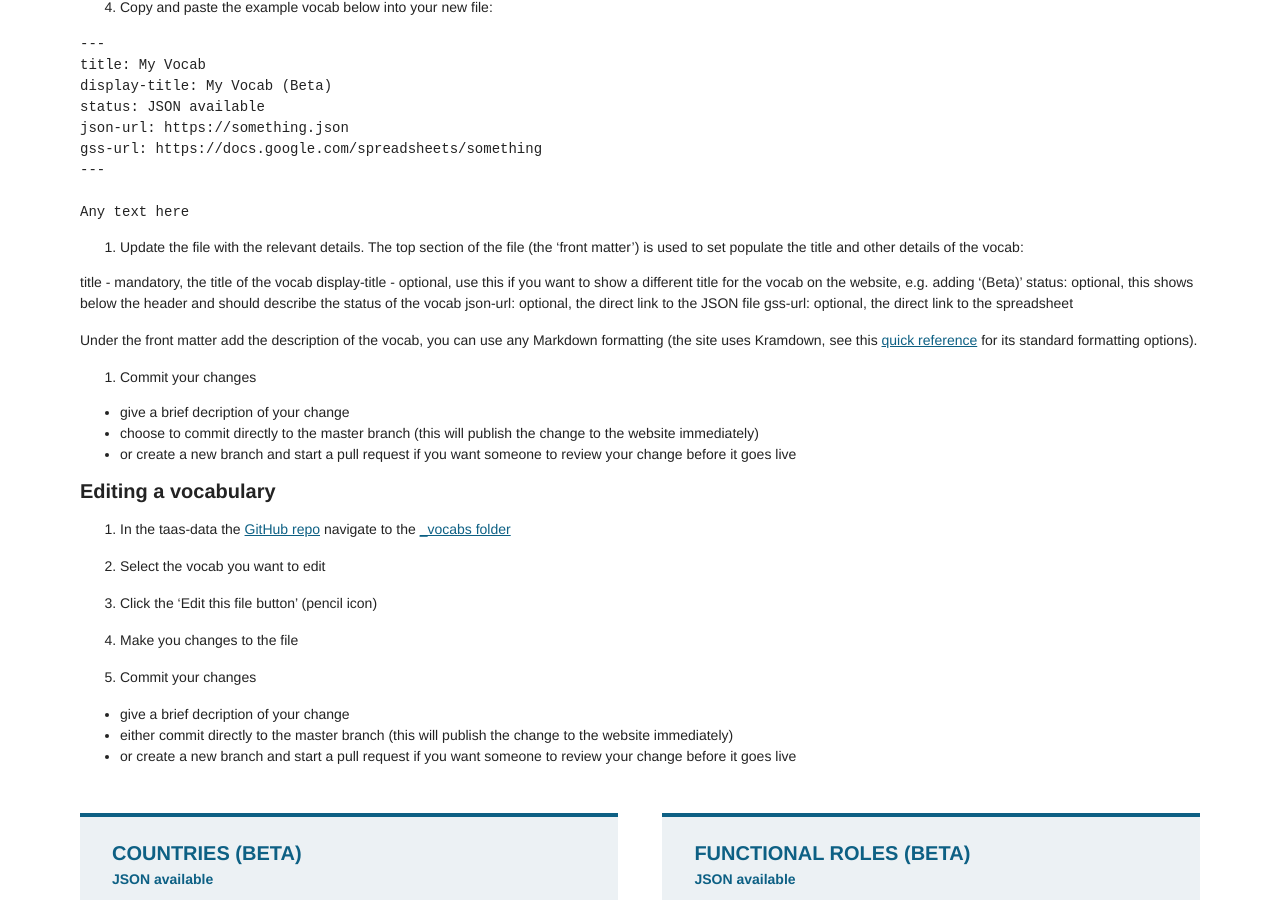
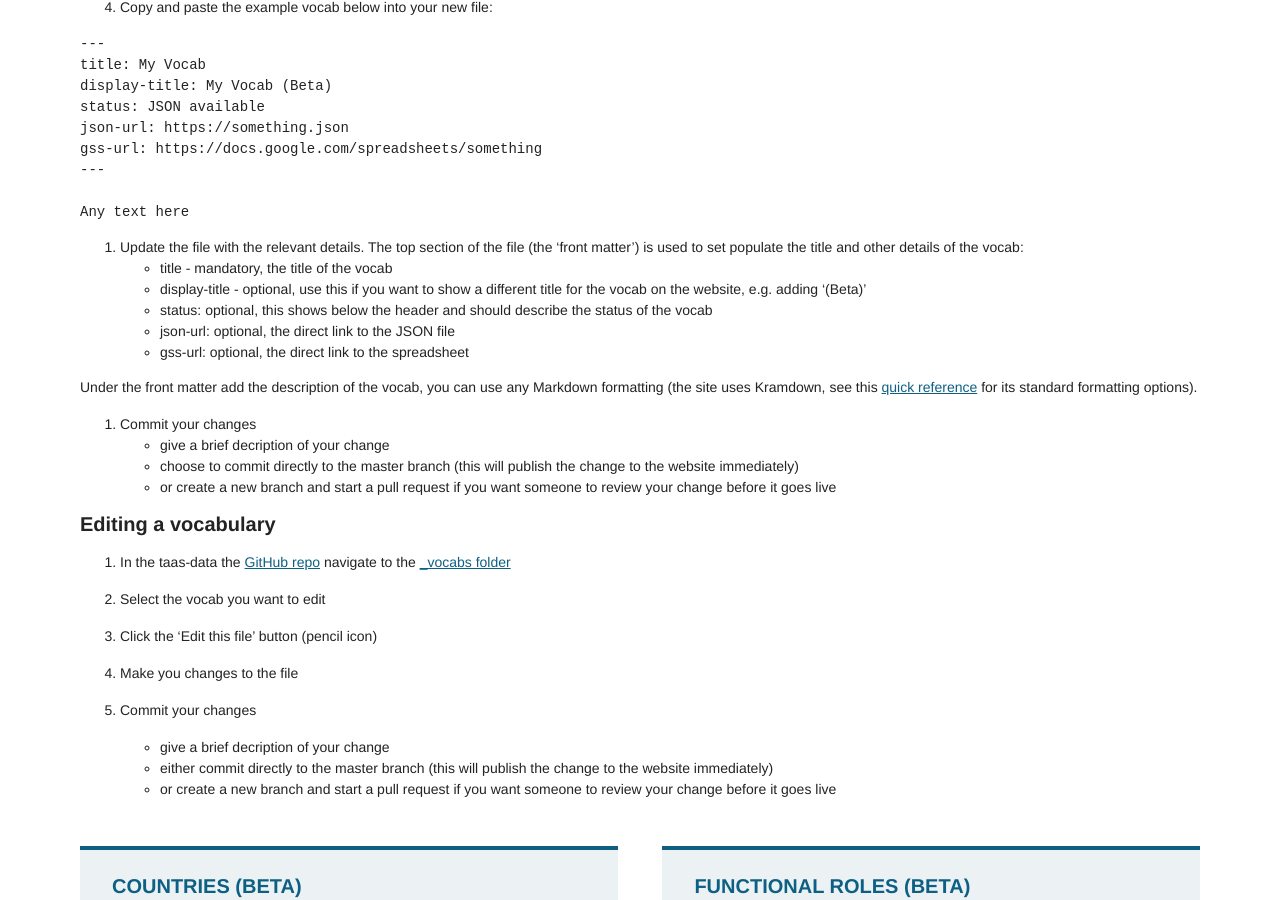
Before and after one commit to rupl/taas-data, a Jekyll site: the page built from how-to.md, in a window 1280 px wide and 900 px high, scrolled down 406 px. Built offline with Jekyll 4.4.1, drawn with Linux system fonts in a browser that asks for light colours; our own code applies the rules of GitHub Pages for plain Markdown files; part of the change alters nothing that is shown.

Commit message:
TAAS-46 fixed how to formatting

````diff
--- a/how-to.md
+++ b/how-to.md
@@ -23,17 +23,15 @@ Any text here
 ```
 
 5. Update the file with the relevant details. The top section of the file (the 'front matter') is used to set populate the title and other details of the vocab:
-
-title - mandatory, the title of the vocab
-display-title - optional, use this if you want to show a different title for the vocab on the website, e.g. adding '(Beta)'
-status: optional, this shows below the header and should describe the status of the vocab
-json-url: optional, the direct link to the JSON file
-gss-url: optional, the direct link to the spreadsheet
+* title - mandatory, the title of the vocab
+* display-title - optional, use this if you want to show a different title for the vocab on the website, e.g. adding '(Beta)'
+* status: optional, this shows below the header and should describe the status of the vocab
+* json-url: optional, the direct link to the JSON file
+* gss-url: optional, the direct link to the spreadsheet
 
 Under the front matter add the description of the vocab, you can use any Markdown formatting (the site uses Kramdown, see this [quick reference](https://kramdown.gettalong.org/quickref.html) for its standard formatting options).
 
 6. Commit your changes
-
 * give a brief decription of your change
 * choose to commit directly to the master branch (this will publish the change to the website immediately)
 * or create a new branch and start a pull request if you want someone to review your change before it goes live
@@ -44,12 +42,11 @@ Under the front matter add the description of the vocab, you can use any Markdow
 
 2. Select the vocab you want to edit
 
-3. Click the 'Edit this file button' (pencil icon)
+3. Click the 'Edit this file' button (pencil icon)
 
 4. Make you changes to the file
 
 5. Commit your changes
-
 * give a brief decription of your change
 * either commit directly to the master branch (this will publish the change to the website immediately)
 * or create a new branch and start a pull request if you want someone to review your change before it goes live
````
